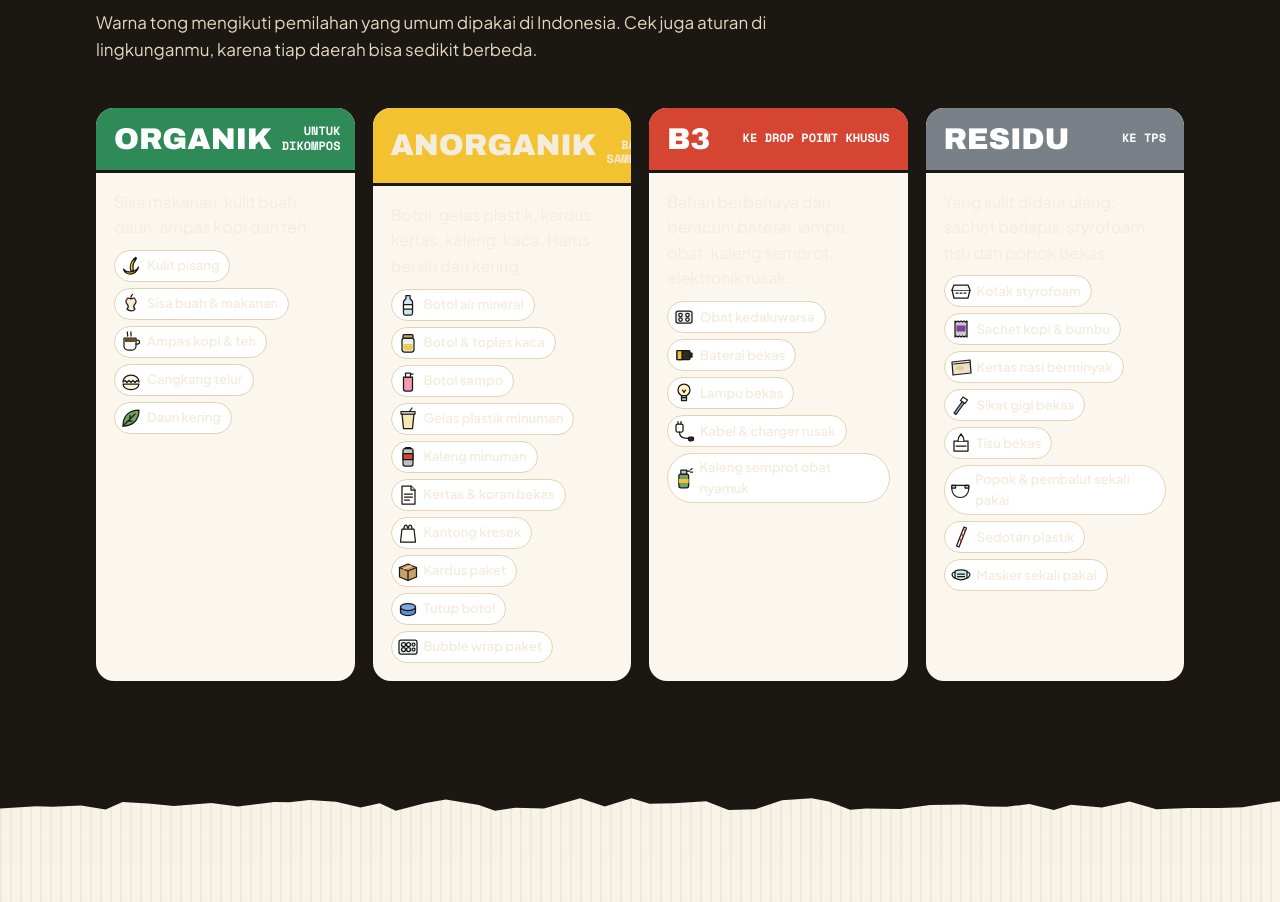
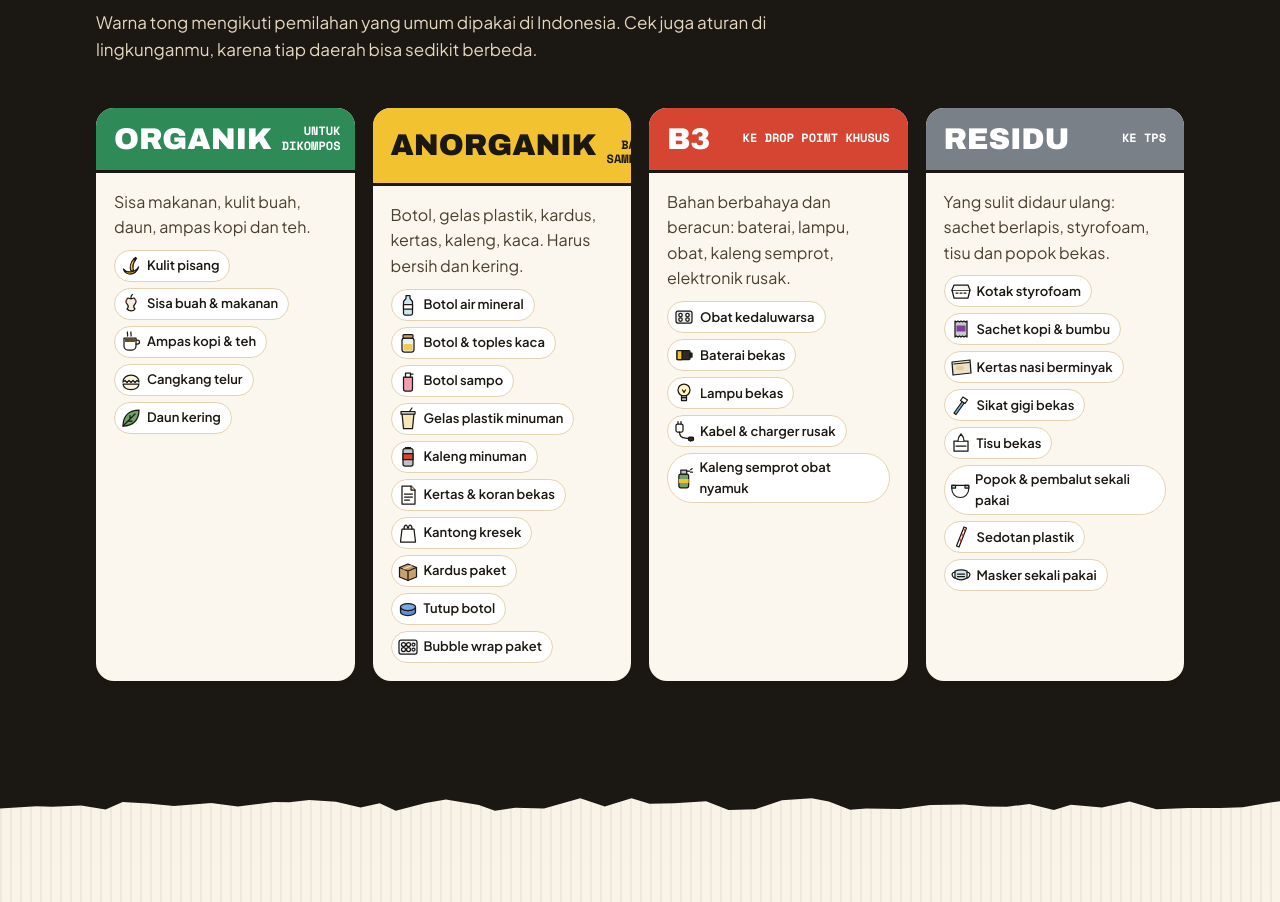
Before and after one commit to darvaaph/JawabanAnda_PoliteknikNegeriBandung_WebDesignTechnoversary_vol_II.II, a plain HTML site: page pilah.html in a window 1280 px wide. Shown: the part 2034-2936 px from the top of the page. Drawn offline with nearby package versions, Linux system fonts and the light colour scheme.

Commit message:
Perbaiki teks kartu tong yang tidak terbaca di bagian gelap

```diff
--- a/assets/css/gaya.css
+++ b/assets/css/gaya.css
@@ -302,13 +302,14 @@ fieldset.kebiasaan.sorot{background:#FFF4CC}
 
 /* ---------- pilah ---------- */
 .kartu-tong{border-radius:18px;overflow:hidden;background:var(--kertas-2);box-shadow:0 6px 0 rgba(27,23,18,.14);display:flex;flex-direction:column}
-.kartu-tong .kepala-tong{background:var(--w);padding:16px 18px;display:flex;align-items:center;justify-content:space-between;gap:10px;border-bottom:3px solid var(--tinta)}
+.kartu-tong .kepala-tong{background:var(--w);color:var(--tinta);padding:16px 18px;display:flex;align-items:center;justify-content:space-between;gap:10px;border-bottom:3px solid var(--tinta)}
 .kartu-tong.putih-teks .kepala-tong{color:#fff}
 .kartu-tong .kepala-tong b{font:900 30px/1 var(--f-judul);font-stretch:72%;text-transform:uppercase}
 .kartu-tong .kepala-tong span{font:700 12px/1.2 var(--f-mono);text-transform:uppercase;text-align:right}
-.kartu-tong .badan-tong{padding:16px 18px 18px;display:flex;flex-direction:column;gap:10px}
+.kartu-tong .badan-tong{padding:16px 18px 18px;display:flex;flex-direction:column;gap:10px;color:var(--tinta)} /* kartu terang: jangan mewarisi teks terang dari pita gelap */
+.kartu-tong .badan-tong p{color:var(--tinta-2)}
 .kartu-tong .contoh{display:flex;flex-wrap:wrap;gap:6px}
-.kartu-tong .contoh span{display:inline-flex;align-items:center;gap:4px;font-size:13px;font-weight:600;background:#fff;border:1px solid var(--garis);border-radius:999px;padding:3px 10px 3px 4px}
+.kartu-tong .contoh span{display:inline-flex;align-items:center;gap:4px;font-size:13px;font-weight:600;color:var(--tinta);background:#fff;border:1px solid var(--garis);border-radius:999px;padding:3px 10px 3px 4px}
 .kartu-tong .contoh svg{width:24px;height:24px}
 .grid-4{display:grid;grid-template-columns:repeat(4,minmax(0,1fr));gap:18px}
 @media (max-width:1000px){.grid-4{grid-template-columns:repeat(2,minmax(0,1fr))}}
```
